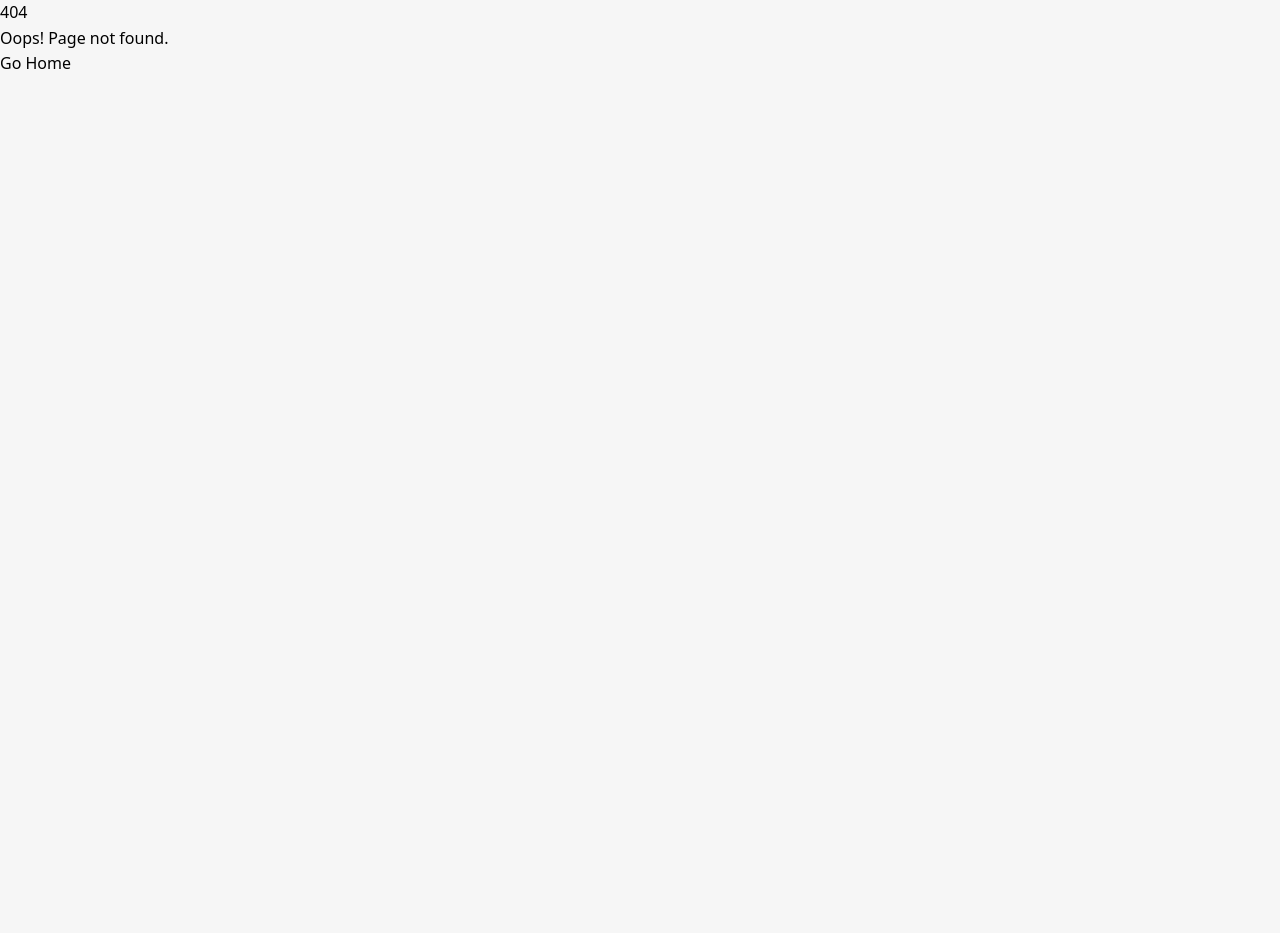
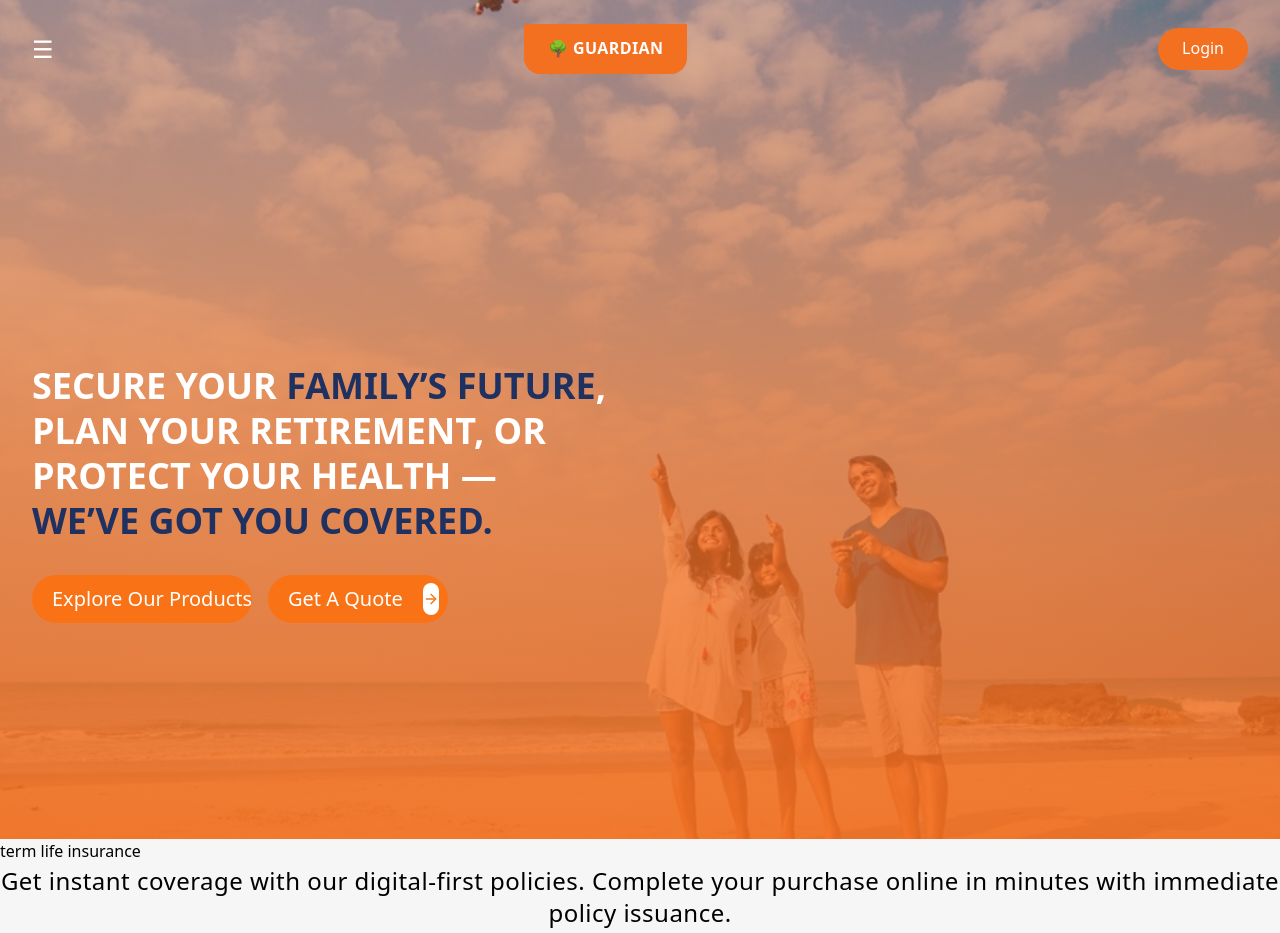
Before and after one commit to rafiul-bs23/guardianlife-frontend, a React (Vite) app: page /quick-buy-category in a window 1280 px wide. Before the commit this address had no page. Shown: the top 933 px of the page. Before the commit the page ends 800 px from the top, so only its background shows below. Built offline with nearby package versions, Linux system fonts and the light colour scheme.

Commit message:
Create Category and QuickBueCategory page

```diff
--- a/src/app/router.tsx
+++ b/src/app/router.tsx
@@ -4,6 +4,8 @@ import Home from "../features/home/Home";
 import About from "../features/about/About";
 import Contact from "../features/contact/Contact";
 import NotFound from "../shared/pages/NotFound";
+import Category from "../features/category/Category.tsx";
+import QuickBuyCategory from "../features/quick-buy-category/QuickBuyCategory.tsx";
 
 export const router = createBrowserRouter([
   {
@@ -14,6 +16,8 @@ export const router = createBrowserRouter([
       { index: true, element: <Home /> },
       { path: "about", element: <About /> },
       { path: "contact", element: <Contact /> },
+      { path: "category", element: <Category /> },
+      { path: "quick-buy-category", element: <QuickBuyCategory/> },
     ],
   },
 ]);
--- /dev/null
+++ b/src/features/category/Category.tsx
@@ -0,0 +1,27 @@
+import Header from "../../shared/Components/Header.tsx";
+import HeaderImage from "../../assets/images/category/headerImage.jpg"
+
+const Category = () => {
+  return (
+    <div>
+      <Header
+        backgroundImage={HeaderImage}
+        title={
+          <h1 className="text-4xl font-bold leading-tight">
+            SECURE YOUR <span className="text-[#1E3161]">FAMILY’S FUTURE</span>, <br />
+            PLAN YOUR RETIREMENT, OR <br />
+            PROTECT YOUR HEALTH — <br />
+            <span className="text-[#1E3161]">WE’VE GOT YOU COVERED.</span>
+          </h1>
+        }
+      />
+
+      <h1>Category</h1>
+      <p>
+        Welcome to GuardianLife. This is the Category page.
+      </p>
+    </div>
+  );
+};
+
+export default Category;
--- /dev/null
+++ b/src/features/quick-buy-category/QuickBuyCategory.tsx
@@ -0,0 +1,32 @@
+import Header from "../../shared/Components/Header.tsx";
+import HeaderImage from "../../assets/images/category/headerImage.jpg"
+
+const QuickBuyCategory = () => {
+  return (
+    <div>
+      <Header
+        backgroundImage={HeaderImage}
+        title={
+          <h1 className="text-4xl font-bold leading-tight">
+            SECURE YOUR <span className="text-[#1E3161]">FAMILY’S FUTURE</span>, <br />
+            PLAN YOUR RETIREMENT, OR <br />
+            PROTECT YOUR HEALTH — <br />
+            <span className="text-[#1E3161]">WE’VE GOT YOU COVERED.</span>
+          </h1>
+        }
+      />
+
+      <div>
+        <p>term life insurance</p>
+        <p className="font-normal text-[24px] leading-[32px] text-center tracking-[0.02em] text-black">Get instant coverage with our digital-first policies. Complete your purchase online in minutes with immediate policy issuance.</p>
+      </div>
+
+      <h1>QuickBuyCategory</h1>
+      <p>
+        Welcome to GuardianLife. This is the QuickBuyCategory page.
+      </p>
+    </div>
+  );
+};
+
+export default QuickBuyCategory;
--- /dev/null
+++ b/src/shared/Components/Header.tsx
@@ -0,0 +1,63 @@
+import ActionButton from "./BaseButton.tsx";
+
+type HeaderProps = {
+  backgroundImage: string;
+  title: React.ReactNode;
+};
+
+const Header = ({ backgroundImage, title }: HeaderProps) => {
+  return (
+    <header className="relative h-[839px] w-auto overflow-hidden">
+      {/* Background Image */}
+      <img
+        src={backgroundImage}
+        alt="Header background"
+        className="absolute inset-0 h-[839px] object-cover scale-110 w-full"
+      />
+
+      {/* Orange Overlay */}
+      <div className="absolute inset-0 bg-gradient-to-t from-[#F37021]/90 via-[#F37021]/70 to-[#F37021]/40" />
+
+      {/* Top Navigation */}
+      <div className="relative z-10 flex items-center justify-between px-8 pt-6">
+        {/* Menu */}
+        <button className="text-white text-2xl">☰</button>
+
+        {/* Logo */}
+        <div className="bg-[#F37021] px-6 py-3 rounded-b-2xl">
+          <span className="text-white font-bold tracking-wide">
+            🌳 GUARDIAN
+          </span>
+        </div>
+
+        {/* Login */}
+        <button className="bg-[var(--color-primary)] text-[#FFFFFF] px-6 py-2 rounded-full font-medium">
+          Login
+        </button>
+      </div>
+
+      {/* Main Content */}
+      <div className="relative z-10 flex h-full items-center px-8">
+        <div className="max-w-xl text-white">
+          {title}
+
+          <div className="mt-8 flex gap-4">
+            <ActionButton
+              text="Explore Our Products"
+              className="w-[220px]"
+              onClick={() => console.log("explore")}
+            />
+
+            <ActionButton
+              text="Get A Quote"
+              className="w-[180px]"
+              onClick={() => console.log("quote")}
+            />
+          </div>
+        </div>
+      </div>
+    </header>
+  );
+};
+
+export default Header;
```
Also changed, not shown: src/assets/images/category/headerImage.jpg (added).
